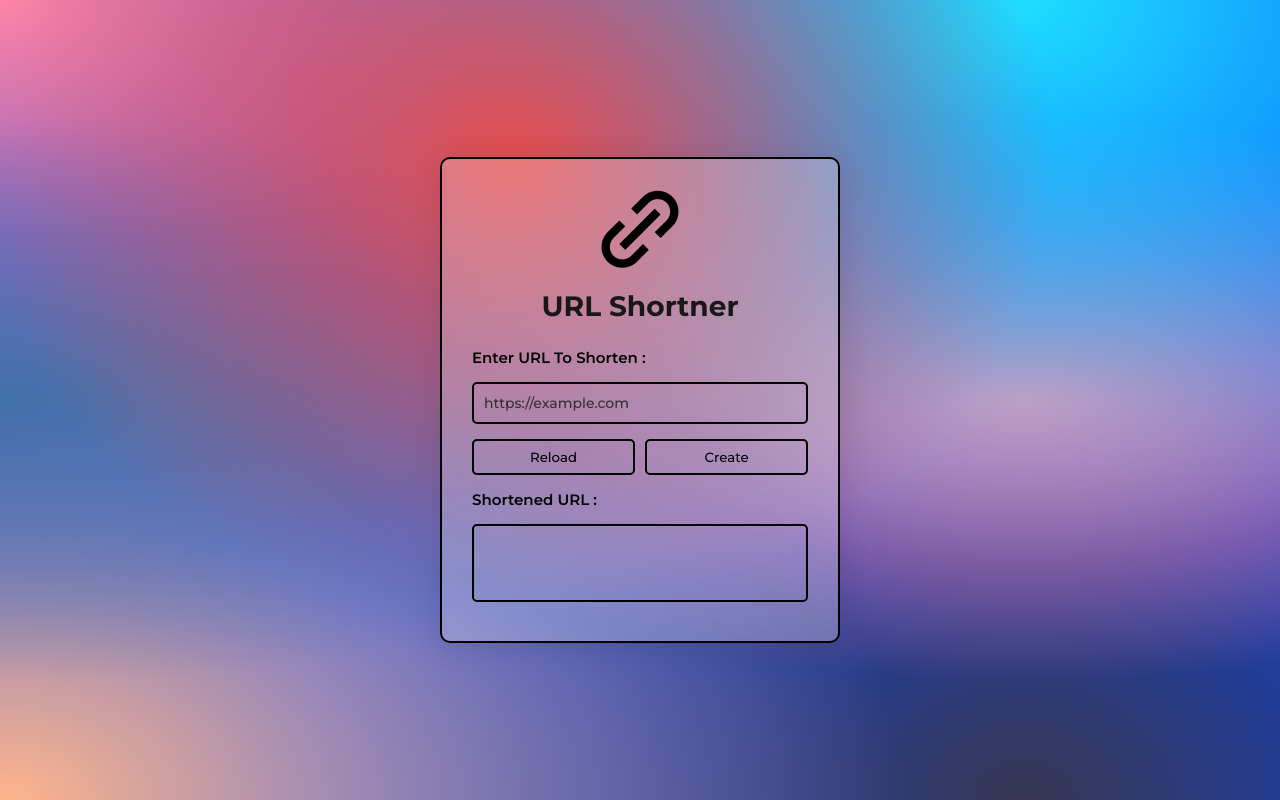
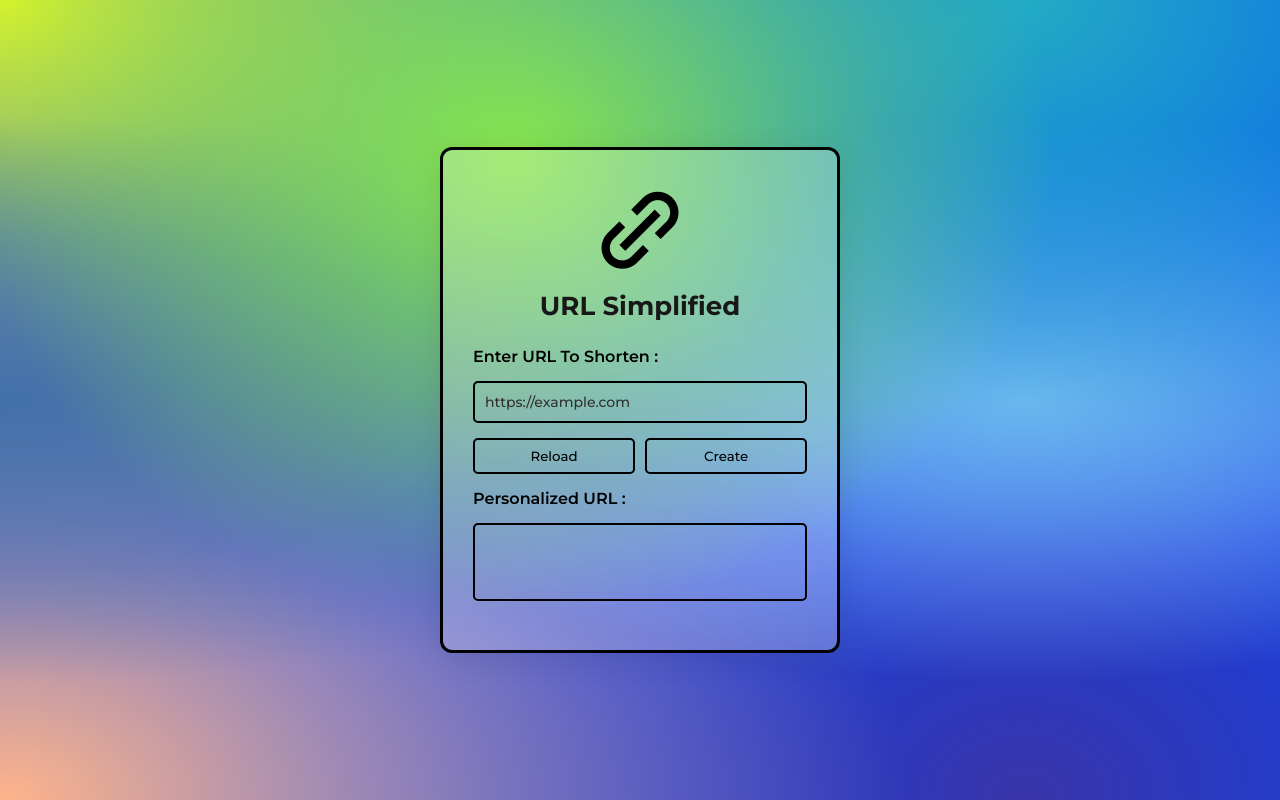
Before and after one commit to mathewmarquez/URL-Shortener, a plain HTML site: page index.html in a window 1280 px wide. Drawn offline with nearby package versions, Linux system fonts and the light colour scheme.

Commit message:
change to name of prj and style adjustments

```diff
--- a/index.html
+++ b/index.html
@@ -8,20 +8,20 @@
       rel="stylesheet"
     />
     <link rel="stylesheet" href="style.css" />
-    <title>URL Shortner</title>
+    <title>URL Simplified</title>
   </head>
 
   <body>
     <div class="container">
       <i class="bx bx-link-alt"></i>
-      <h1>URL Shortner</h1>
+      <h1>URL Simplified</h1>
       <label for="originalUrl">Enter URL To Shorten :</label>
       <input type="text" id="originalUrl" placeholder="https://example.com" />
       <div class="buttons">
         <button id="reload-btn">Reload</button>
         <button id="short-btn">Create</button>
       </div>
-      <label for="shortenedUrl">Shortened URL :</label>
+      <label for="shortenedUrl">Personalized URL :</label>
       <textarea id="shortenedUrl" rows="3" readonly></textarea>
     </div>
 
--- a/style.css
+++ b/style.css
@@ -15,20 +15,20 @@ body {
   min-height: 100vh;
   background-color: rgb(0, 68, 255);
   background-image:
-    radial-gradient(at 40% 20%, hsla(0, 75%, 60%) 0px, transparent 50%),
-    radial-gradient(at 80% 0%, hsla(189, 100%, 56%, 1) 0px, transparent 50%),
+    radial-gradient(at 40% 20%, rgb(135, 230, 76) 0px, transparent 50%),
+    radial-gradient(at 80% 0%, rgb(34, 172, 196) 0px, transparent 50%),
     radial-gradient(at 0% 50%, hsl(213, 44%, 46%) 0px, transparent 50%),
-    radial-gradient(at 80% 50%, hsla(340, 100%, 76%, 1) 0px, transparent 50%),
+    radial-gradient(at 80% 50%, rgb(133, 188, 255) 0px, transparent 50%),
     radial-gradient(at 0% 100%, hsla(22, 100%, 77%, 1) 0px, transparent 50%),
-    radial-gradient(at 80% 100%, rgb(56, 55, 82) 0px, transparent 50%),
-    radial-gradient(at 0% 0%, hsla(343, 100%, 76%, 1) 0px, transparent 50%);
+    radial-gradient(at 80% 100%, rgb(57, 53, 169) 0px, transparent 50%),
+    radial-gradient(at 0% 0%, rgb(212, 242, 44) 0px, transparent 50%);
 }
 
 .container {
   background: rgba(255, 255, 255, 0.24);
-  border-radius: 10px;
-  padding: 20px 30px;
-  border: 2px solid #000;
+  border-radius: 12px;
+  padding: 30px 30px;
+  border: 3px solid #000;
   text-align: center;
   min-width: 400px;
   backdrop-filter: blur(2px);
@@ -42,14 +42,14 @@ body {
 }
 
 h1 {
-  font-size: 28px;
+  font-size: 26px;
   margin-bottom: 25px;
   color: #181818;
 }
 
 label {
   text-align: left;
-  font-size: 15px;
+  font-size: 16px;
   font-weight: 600;
   margin: 15px 0;
   display: block;
@@ -90,7 +90,7 @@ button {
 }
 
 button:hover {
-  background-color: #2c2e30;
+  background-color: #222f3db5;
   color: #fff;
 }
 
```
Also changed, not shown: 1 other file.
